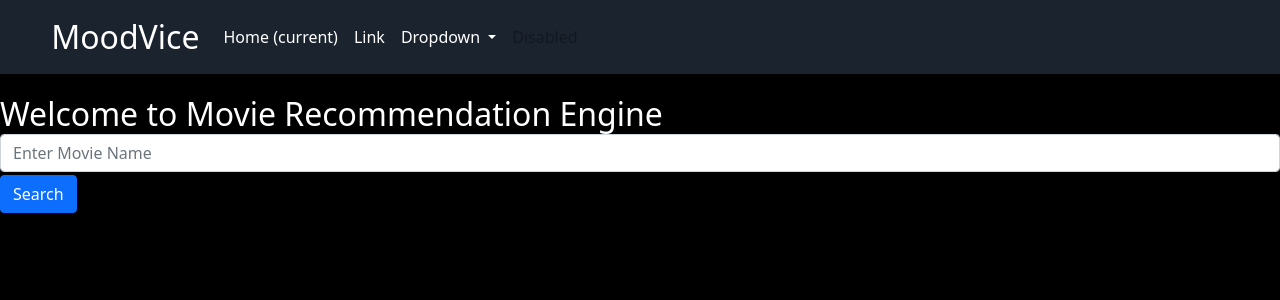
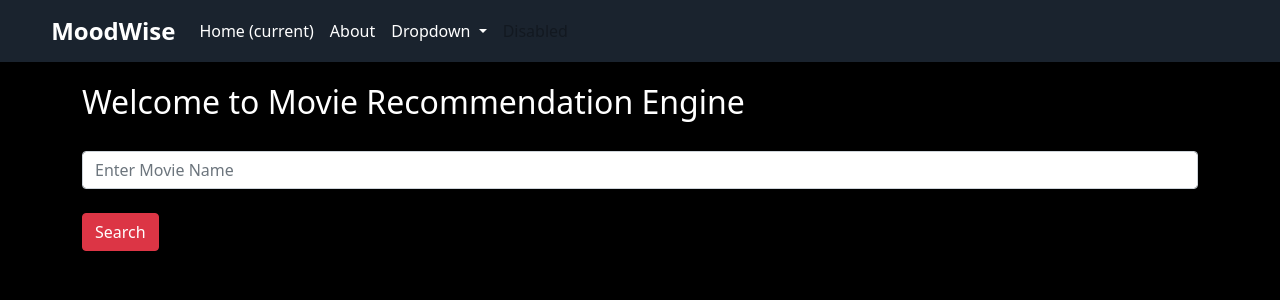
Before and after one commit to sachinl0har/MoodWise, a Django app: page / in a window 1280 px wide. Shown: the top 300 px of the page. Run offline with Django 4.2, Linux system fonts and the light colour scheme.

Commit message:
Edited Some Html and CSS

```diff
--- a/movie/templates/movie/index.html
+++ b/movie/templates/movie/index.html
@@ -4,9 +4,9 @@
 
  <link rel="stylesheet" href=" {% static 'Movie_recom_css/style.css' %} ">
 
-
-<h1 class="movie-heading-recomand">Welcome to Movie Recommendation Engine</h>
 <body>
+  <div class="container">
+  <h1 class="movie-heading-recomand pb-2">Welcome to Movie Recommendation Engine</h1>
 <form action="" method="get">
   <div>
     {% comment %} <label for="q">Movie Name</label> {% endcomment %}
@@ -19,15 +19,15 @@
       value="{{ q }}"
     />
   </div>
-  <div>
-    <button type="submit" class="btn btn-primary">Search</button>
+  <div><br>
+    <button type="submit" class="btn btn-danger">Search</button>
   </div>
 </form>
-
+</div>
 {% if movies is not None %}
-<div class="row">
+<div class="row pt-2 d-flex justify-content-center">
     {% for m in movies.results %}
-    <div class="card m-2" style="width: 18rem">
+    <div class="card ms-2" style="width: 18rem">
       <img
         src="https://image.tmdb.org/t/p/w200{{ m.poster_path }}"
         class="card-img-top"
@@ -40,7 +40,7 @@
         <h5 class="card-title">{{ m.name }}</h5>
         {% endif %}
         <p class="card-text">{{ m.overview }}</p>
-        <a href="" class="btn btn-primary">View Details</a>
+        <a href="" class="btn btn-danger">View Details</a>
       </div>
     </div>
     {% endfor %}
@@ -48,7 +48,6 @@
 
   {% endif %}
 </div>
-
 </body>
 {% comment %} <a href="{% url 'music' %}">Music</a> {% endcomment %}
 {% endblock content %}
--- a/static/Movie_recom_css/style.css
+++ b/static/Movie_recom_css/style.css
@@ -18,4 +18,11 @@ body {
     color: White;
 }
 
-/* MOVIES CARDS DESIGN CUSTOM - Harshal*/
+.card-title{
+    color: black;
+  }
+
+  .card-text{
+    font-size: 18px;
+    color: black;
+  }
--- a/static/css_main/main_navbar.css
+++ b/static/css_main/main_navbar.css
@@ -1,4 +1,5 @@
 * {
+    overflow-x: hidden;
     margin: 0;
     padding: 0;
 }
@@ -10,7 +11,7 @@
 .navbar-custom .navbar-brand{
     margin-left: 4%;
     color: white;
-    font-size: xx-large;
+    font-size: x-large;
 }
 
 .navbar-custom .navbar-nav .nav-link {
--- a/templates/base.html
+++ b/templates/base.html
@@ -16,7 +16,7 @@
   <body>
     {% comment %} <div class="container"> {% endcomment %}
 
-      {% include 'main_navbar.html' %}
+    {% include 'main_navbar.html' %}
 
     {% block content %}
     {% endblock content %}
@@ -25,7 +25,9 @@
     <!-- Optional JavaScript; choose one of the two! -->
 
     <!-- Option 1: Bootstrap Bundle with Popper -->
-    <script src="https://cdn.jsdelivr.net/npm/bootstrap@5.1.3/dist/js/bootstrap.bundle.min.js" integrity="sha384-ka7Sk0Gln4gmtz2MlQnikT1wXgYsOg+OMhuP+IlRH9sENBO0LRn5q+8nbTov4+1p" crossorigin="anonymous"></script>
+    <script src="https://code.jquery.com/jquery-3.5.1.slim.min.js" integrity="sha384-DfXdz2htPH0lsSSs5nCTpuj/zy4C+OGpamoFVy38MVBnE+IbbVYUew+OrCXaRkfj" crossorigin="anonymous"></script>
+    <script src="https://cdn.jsdelivr.net/npm/bootstrap@4.5.3/dist/js/bootstrap.bundle.min.js" integrity="sha384-ho+j7jyWK8fNQe+A12Hb8AhRq26LrZ/JpcUGGOn+Y7RsweNrtN/tE3MoK7ZeZDyx" crossorigin="anonymous"></script>
+    {% comment %} <script src="https://cdn.jsdelivr.net/npm/bootstrap@5.1.3/dist/js/bootstrap.bundle.min.js" integrity="sha384-ka7Sk0Gln4gmtz2MlQnikT1wXgYsOg+OMhuP+IlRH9sENBO0LRn5q+8nbTov4+1p" crossorigin="anonymous"></script> {% endcomment %}
 
     <!-- Option 2: Separate Popper and Bootstrap JS -->
     <!--
--- a/templates/main_navbar.html
+++ b/templates/main_navbar.html
@@ -1,5 +1,5 @@
 <nav class="navbar navbar-expand-lg navbar-light navbar-custom">
-    <a class="navbar-brand " href="#">MoodVice</a>
+    <a class="navbar-brand " href="#"><strong>MoodWise</strong></a>
     <button class="navbar-toggler" type="button" data-toggle="collapse" data-target="#navbarSupportedContent" aria-controls="navbarSupportedContent" aria-expanded="false" aria-label="Toggle navigation">
       <span class="navbar-toggler-icon"></span>
     </button>
@@ -7,10 +7,10 @@
     <div class="collapse navbar-collapse" id="navbarSupportedContent">
       <ul class="navbar-nav mr-auto">
         <li class="nav-item active">
-          <a class="nav-link" href="#">Home <span class="sr-only">(current)</span></a>
+          <a class="nav-link" href="/">Home <span class="sr-only">(current)</span></a>
         </li>
         <li class="nav-item">
-          <a class="nav-link" href="#">Link</a>
+          <a class="nav-link" href="#">About</a>
         </li>
         <li class="nav-item dropdown">
           <a class="nav-link dropdown-toggle" href="#" id="navbarDropdown" role="button" data-toggle="dropdown" aria-haspopup="true" aria-expanded="false">
```
